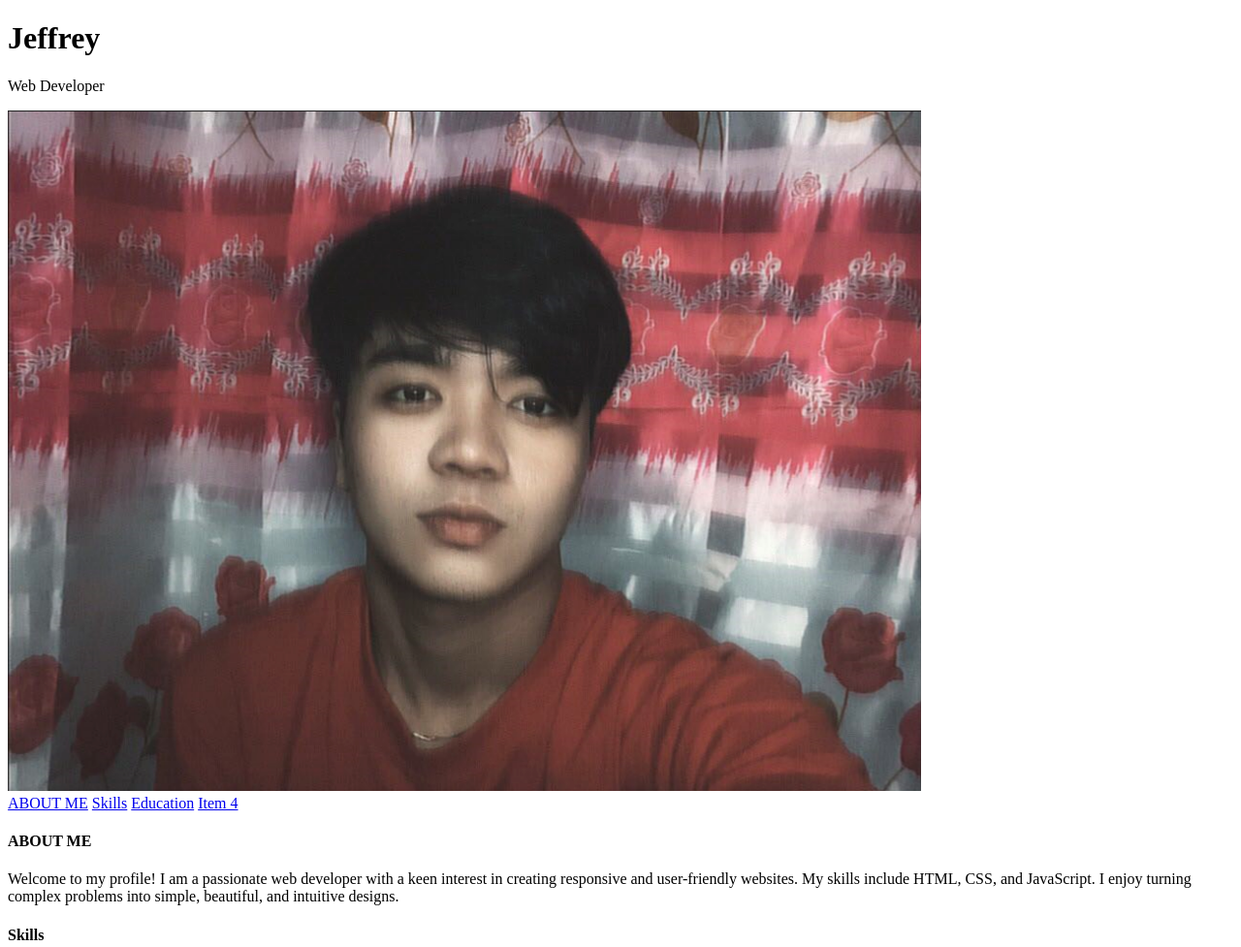
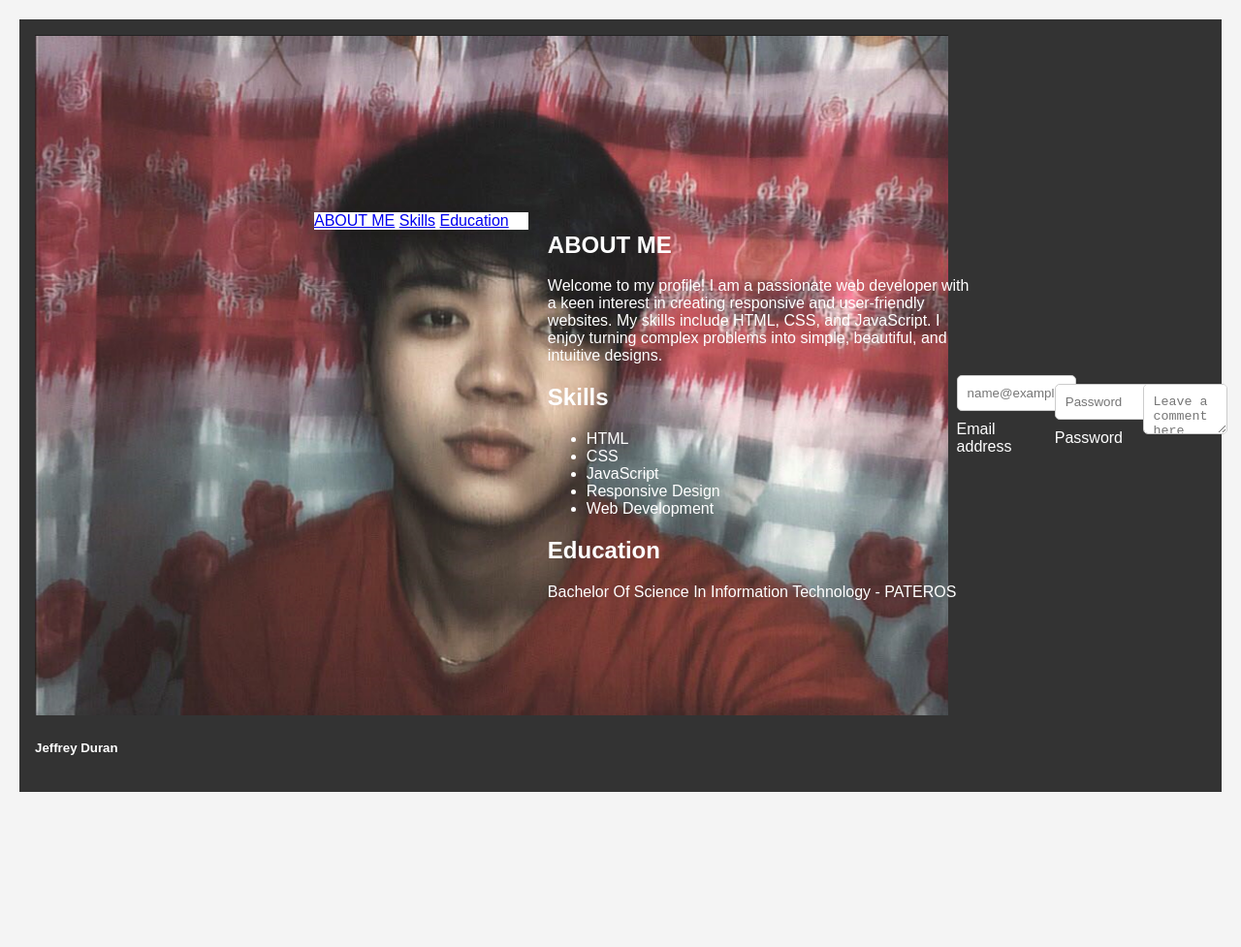
Before and after one commit to jeffreyduran/jeff.github.io, a plain HTML site: page index.html in a window 1280 px wide. Shown: the top 977 px of the page at 97% size. After the commit the page ends 837 px from the top, so only its background shows below. Drawn offline with Linux system fonts and the light colour scheme.

Commit message:
Add files via upload

```diff
--- a/index.html
+++ b/index.html
@@ -1,51 +1,57 @@
-<!doctype html>
+<!DOCTYPE html>
 <html lang="en">
 <head>
     <meta charset="utf-8">
     <meta name="viewport" content="width=device-width, initial-scale=1">
-
-    <title>final project</title>
+    <link rel="stylesheet" href="mystyle.css">
+    <title>Final Project</title>
 </head>
 <body>
-
+    <div class="float-start">
         <header>
-        <h1> Jeffrey </h1>
-        <p>Web Developer</p>
-    </header>
-    <img src="jep.png" class="img-fluid" alt="jep">
-
-
+            <div class="card" style="width: 18rem;">
+                <img src="jep.png" class="card-img-top" alt="jep">
+                <div class="card-body">
+                    <h5 class="card-title">Jeffrey Duran</h5>
+                </div>
+            </div>
             <div class="row">
                 <div class="col-4">
                     <div id="list-example" class="list-group">
+                        <!-- Add IDs to the list items corresponding to the sections -->
                         <a class="list-group-item list-group-item-action" href="#list-item-1">ABOUT ME</a>
                         <a class="list-group-item list-group-item-action" href="#list-item-2">Skills</a>
                         <a class="list-group-item list-group-item-action" href="#list-item-3">Education</a>
-                <a class="list-group-item list-group-item-action" href="#list-item-4">Item 4</a>
                     </div>
                 </div>
                 <div class="col-8">
-              <div data-bs-spy="scroll" data-bs-target="#list-example" data-bs-smooth-scroll="true" class="scrollspy-example" tabindex="0">
-                <h4 id="list-item-1">ABOUT ME</h4>
+                    <div data-bs-spy="scroll" data-bs-target="#list-example" data-bs-offset="0" class="scrollspy-example" tabindex="0">
+                        <!-- Add corresponding IDs to the sections -->
+                        <section id="list-item-1">
+                            <h2>ABOUT ME</h2>
                             <p>Welcome to my profile! I am a passionate web developer with a keen interest in creating
                                 responsive and user-friendly websites. My skills include HTML, CSS, and JavaScript.
                                 I enjoy turning complex problems into simple, beautiful, and intuitive designs.</p>
-                <h4 id="list-item-2">Skills</h4>
-                <p>
+                        </section>
+                        <section id="list-item-2">
+                            <h2>Skills</h2>
                             <ul>
                                 <li>HTML</li>
                                 <li>CSS</li>
                                 <li>JavaScript</li>
                                 <li>Responsive Design</li>
                                 <li>Web Development</li>
-                    </ul></p>
-                <h4 id="list-item-3">Education</h4>
+                            </ul>
+                        </section>
+                        <section id="list-item-3">
+                            <h2>Education</h2>
                             <p>Bachelor Of Science In Information Technology - PATEROS TECHNOLOGICAL COLLEGE (2024)</p>
-
+                        </section>
                     </div>
                 </div>
             </div>
 
+            <!-- Your form and additional content can go here -->
             <div class="form-floating mb-3">
                 <input type="email" class="form-control" id="floatingInput" placeholder="name@example.com">
                 <label for="floatingInput">Email address</label>
@@ -58,7 +64,7 @@
                 <textarea class="form-control" placeholder="Leave a comment here" id="floatingTextarea"></textarea>
                 <label for="floatingTextarea"></label>
             </div>
-
+        </header>
+    </div>
 </body>
-
 </html>
--- /dev/null
+++ b/mystyle.css
@@ -0,0 +1,73 @@
+body {
+    font-family: 'Arial', sans-serif;
+    margin: 0;
+    padding: 0;
+    background-color: #f4f4f4;
+    color: #333;
+}
+
+.float-start {
+    margin: 20px;
+}
+
+header {
+    background-color: #333;
+    color: #fff;
+    padding: 1em;
+    display: flex;
+    justify-content: space-between;
+    align-items: center;
+}
+
+.card {
+    width: 18rem;
+}
+
+.row {
+    display: flex;
+}
+
+.col-4 {
+    flex: 0 0 33.333333%;
+    margin-right: 20px; /* Add margin to separate from the card */
+}
+
+.col-8 {
+    flex: 0 0 66.666667%;
+}
+
+.list-group {
+    position: sticky;
+    top: 20px;
+    background-color: #fff;
+    box-shadow: 0 0 10px rgba(0, 0, 0, 0.1);
+}
+
+.list-group-item {
+    cursor: pointer;
+}
+
+.scrollspy-example {
+    overflow-y: scroll;
+    height: 400px;
+}
+
+.form-floating {
+    margin-top: 20px;
+}
+
+/* Styling for form inputs */
+.form-control {
+    width: 100%;
+    padding: 10px;
+    margin-bottom: 10px;
+    border: 1px solid #ccc;
+    border-radius: 5px;
+}
+
+/* Styling for card */
+.card {
+    border: none;
+}
+
+/* Add more styling as needed */
```
Lines whose indentation alone changed are shown as unchanged.
